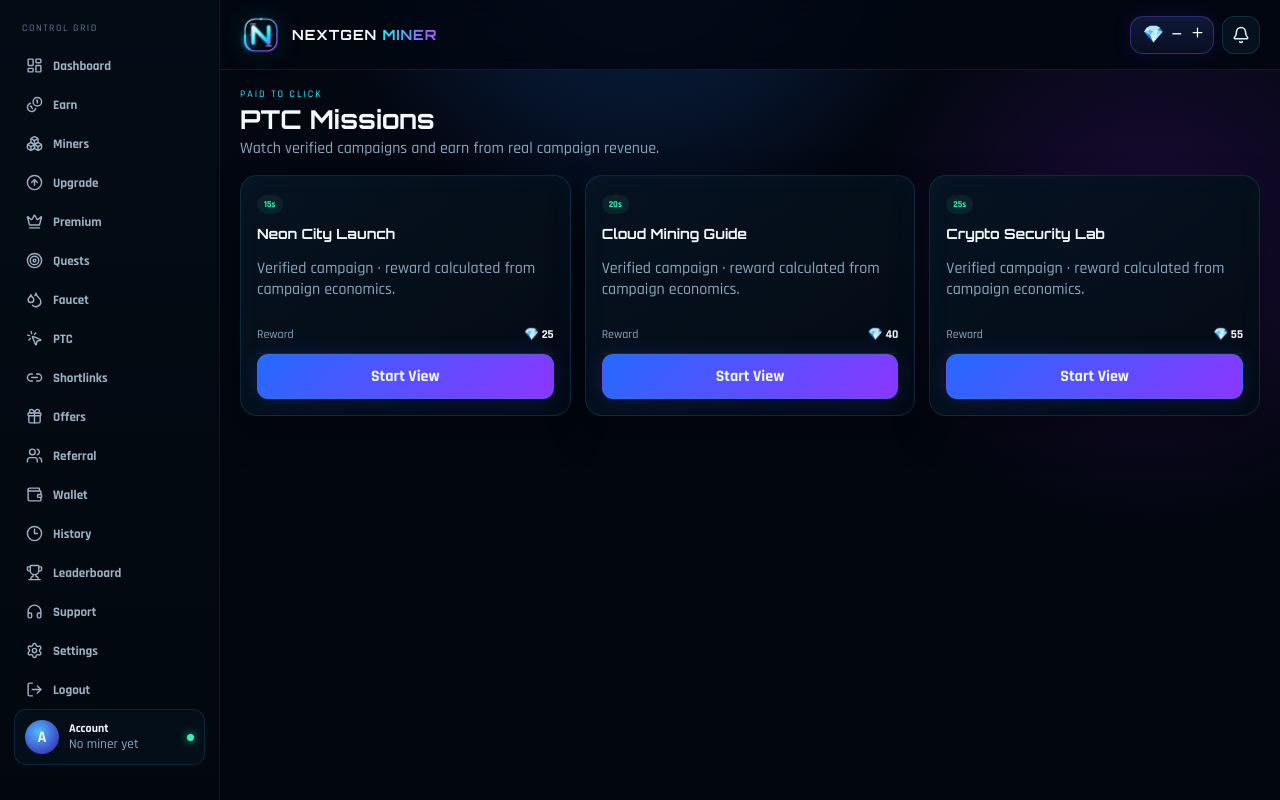
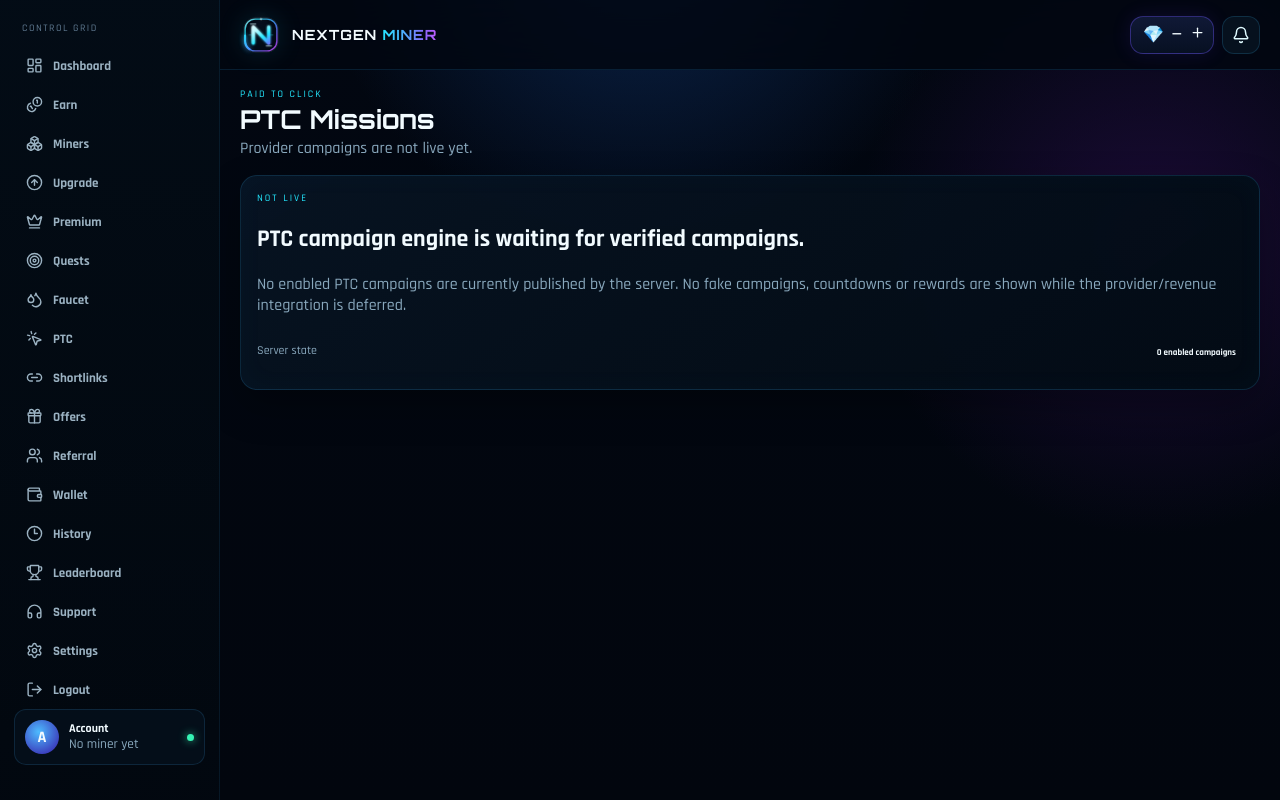
Before and after one commit to Chriskefas22/nextgen-miner, a Next.js app: page /ptc in a window 1280 px wide. Built offline with nearby package versions, Linux system fonts and the light colour scheme; no server answers.

Commit message:
Add files via upload

```diff
--- a/app/ptc/page.tsx
+++ b/app/ptc/page.tsx
@@ -1 +1,28 @@
-import {AppShell} from '@/components/layout/AppShell';export default function PTC(){return <AppShell><div className="page-head"><div><div className="eyebrow">PAID TO CLICK</div><h1 className="page-title">PTC Missions</h1><div className="muted">Watch verified campaigns and earn from real campaign revenue.</div></div></div><div className="grid grid-3">{['Neon City Launch','Cloud Mining Guide','Crypto Security Lab'].map((x,i)=><section className="glass section" key={x}><span className="badge green">{15+i*5}s</span><h2 style={{fontFamily:'Orbitron',fontSize:14}}>{x}</h2><p className="muted">Verified campaign · reward calculated from campaign economics.</p><div className="list-row"><span className="muted">Reward</span><b>💎 {25+i*15}</b></div><button className="btn btn-primary" style={{width:'100%'}}>Start View</button></section>)}</div></AppShell>}
+import { AppShell } from '@/components/layout/AppShell';
+
+export default function PTC() {
+  return (
+    <AppShell>
+      <div className="page-head">
+        <div>
+          <div className="eyebrow">PAID TO CLICK</div>
+          <h1 className="page-title">PTC Missions</h1>
+          <div className="muted">Provider campaigns are not live yet.</div>
+        </div>
+      </div>
+
+      <section className="glass section">
+        <div className="eyebrow">NOT LIVE</div>
+        <h2>PTC campaign engine is waiting for verified campaigns.</h2>
+        <p className="muted">
+          No enabled PTC campaigns are currently published by the server. No fake campaigns,
+          countdowns or rewards are shown while the provider/revenue integration is deferred.
+        </p>
+        <div className="list-row" style={{ marginTop: 12 }}>
+          <span className="muted">Server state</span>
+          <span className="badge">0 enabled campaigns</span>
+        </div>
+      </section>
+    </AppShell>
+  );
+}
```
